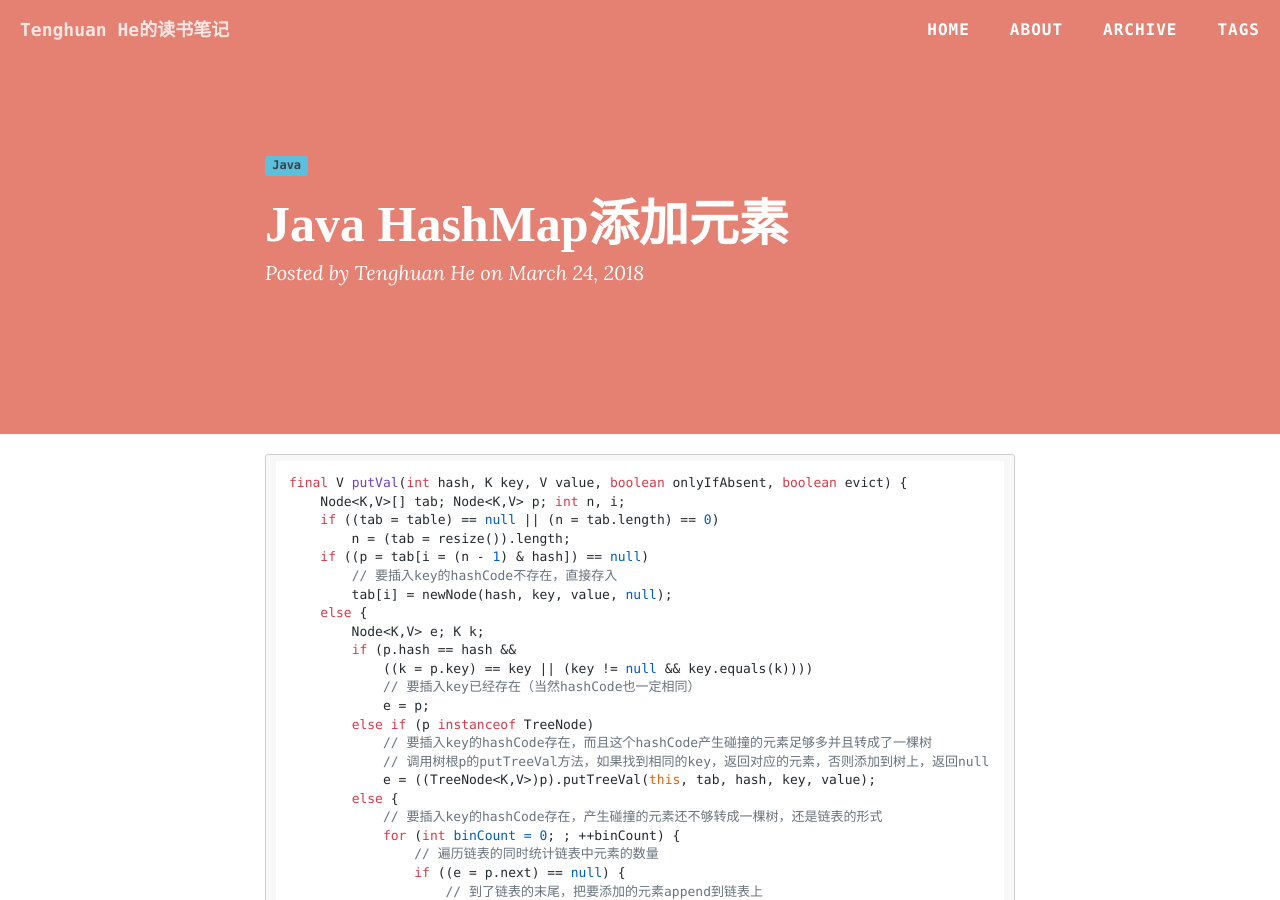
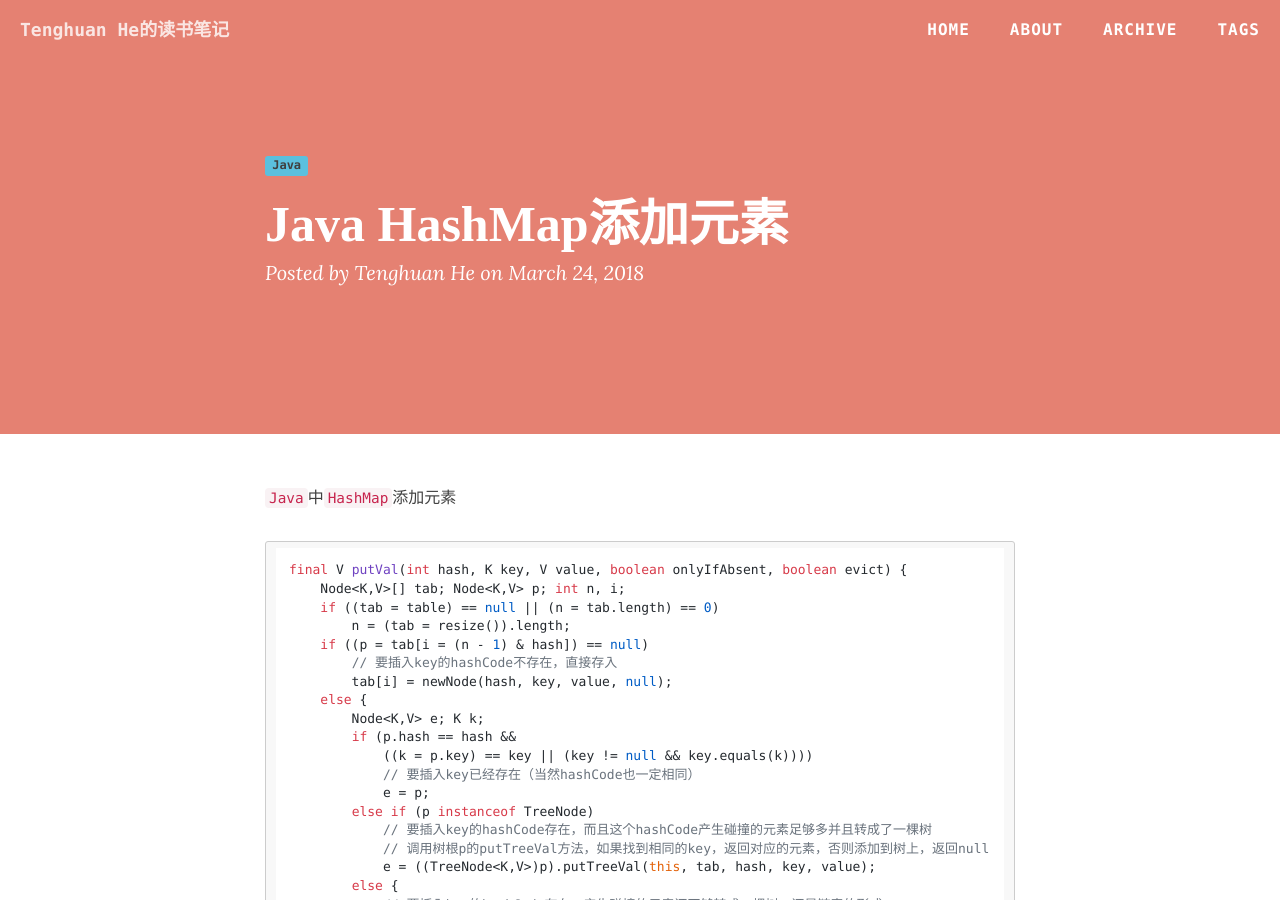
Before and after one commit to tenghuanhe/tenghuanhe.github.io, a Jekyll site: the page built from _posts/2018-03-24-java-hashmap-putVal.md, in a window 1280 px wide and 900 px high. Built offline with Jekyll 4.4.1, drawn with Linux system fonts in a browser that asks for light colours; nearby versions of some CDN libraries; comment, search, counter and statistics services are not loaded.

Commit message:
Update and rename 2018-03-23-java-hashmap-implementation.md to 2018-03-24-java-hashmap-putVal.md

````diff
--- a/_posts/2018-03-23-java-hashmap-implementation.md
+++ b/_posts/2018-03-24-java-hashmap-putVal.md
@@ -6,6 +6,8 @@ categories: blog
 tags: [Java]
 description: HashMap putVal in Java
 ---
+
+`Java`中`HashMap`添加元素
 
 ```java
 final V putVal(int hash, K key, V value, boolean onlyIfAbsent,
````
